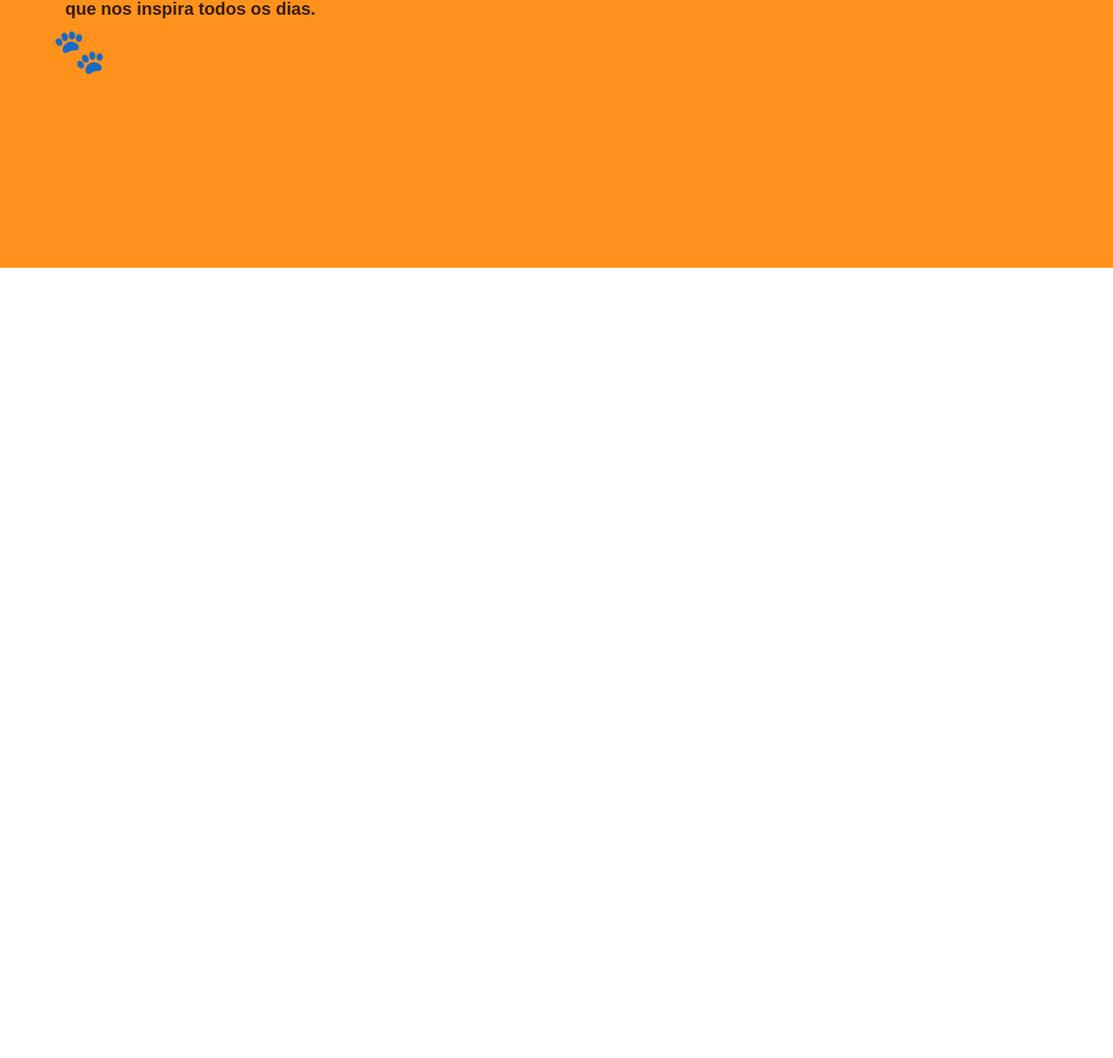
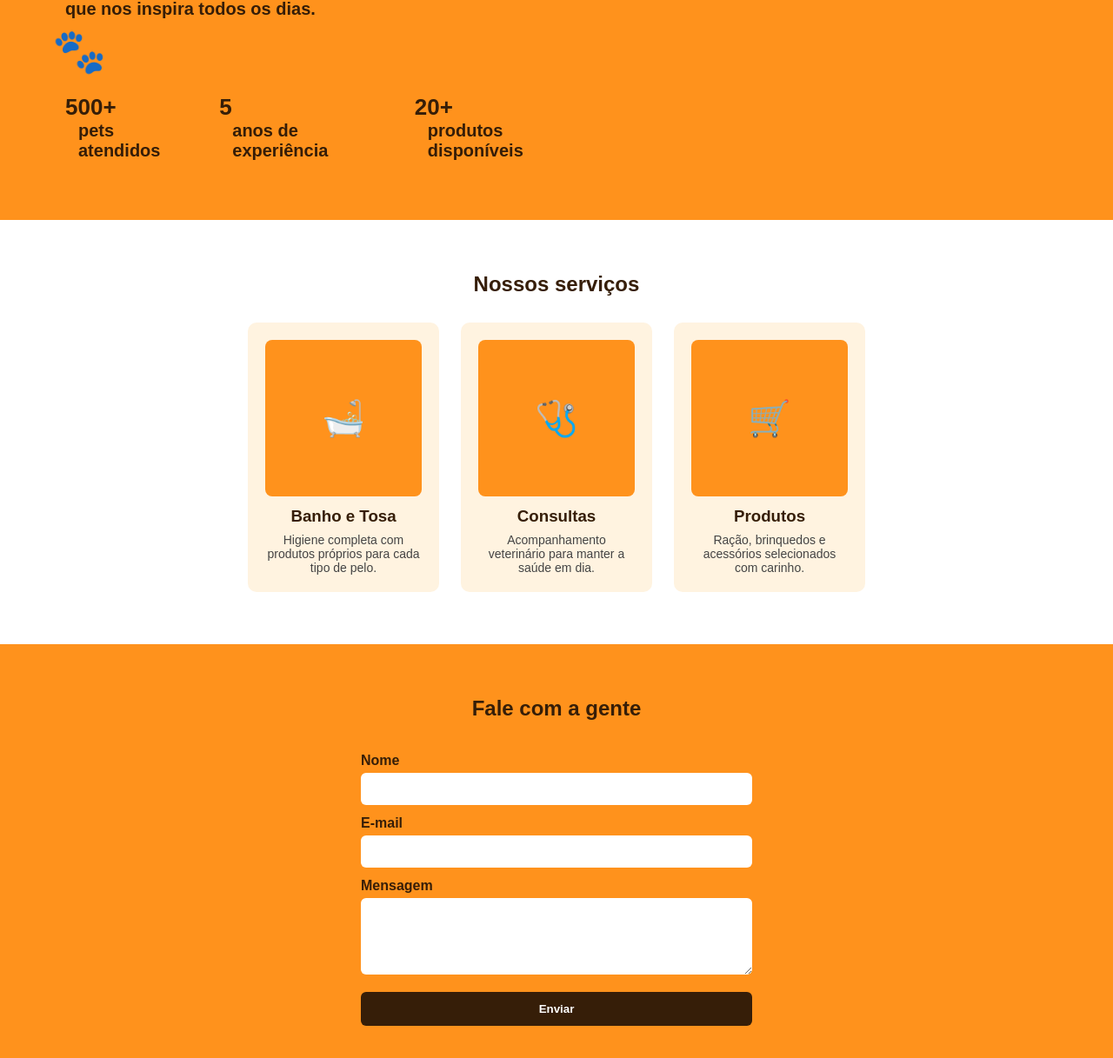
Before and after one commit to BrendontkDev/Focin.ho, a plain HTML site: page index.html in a window 1280 px wide. Shown: the part 1583-2800 px from the top of the page at 87% size. Before the commit the page ends 1891 px from the top, so only its background shows below. Drawn offline with Linux system fonts and the light colour scheme.

Commit message:
FInalização do projeto
Ajustado HTML, CSS e adicionado a ligação do Javascript

```diff
--- a/index.html
+++ b/index.html
@@ -12,10 +12,9 @@
         <span>Focin.ho🐾</span>
       </div>
       <nav>
-        <a href="#missao" class="header" id="missao"> Missão</a>
-        <a href="#adotar" class="header" id="adotar"> Adotar</a>
-        <a href="#ajude" class="header" id="ajude"> Ajude</a>
-        <a href="#denuncie" class="header" id="denuncie">Denuncie</a>
+        <a href="#missao" class="header"> Missão</a>
+        <a href="#servicos" class="header"> Serviços</a>
+        <a href="#contato" class="header"> Contato</a>
       </nav>
       <div class="social">
         <div class="icons">
@@ -28,6 +27,8 @@
     <main>
       <div id="divImg">
         <img src="img/Focin.ho.png" alt="Todo cachorro merece um lar feliz" />
+        <img id="petDestaque" src="img/dog-Photoroom.png" alt="Cachorro feliz" />
+
       </div>
       <section id="missao">
         <div id="mainMissao">
@@ -58,18 +59,65 @@
               dias.
             </p>
             <span>🐾</span>
+            <div id="indicadores">
+              <div class="indicador">
+                <strong>500+</strong>
+                <p>pets atendidos</p>
+              </div>
+              <div class="indicador">
+                <strong>5</strong>
+                <p>anos de experiência</p>
+              </div>
+              <div class="indicador">
+                <strong>20+</strong>
+                <p>produtos disponíveis</p>
+              </div>
+            </div>
           </div>
           <div id="section2">
             <img src="img/Cachorro triste.png" alt="" />
           </div>
         </div>
       </section>
-      <section id="adotar">
-        <div id="animais">
 
+      <section id="servicos">
+        <h1>Nossos serviços</h1>
+        <div id="cardsServicos">
+          <div class="card">
+            <div class="cardImg"><span>🛁</span></div>
+            <h3>Banho e Tosa</h3>
+            <p>Higiene completa com produtos próprios para cada tipo de pelo.</p>
+          </div>
+          <div class="card">
+            <div class="cardImg"><span>🩺</span></div>
+            <h3>Consultas</h3>
+            <p>Acompanhamento veterinário para manter a saúde em dia.</p>
+          </div>
+          <div class="card">
+            <div class="cardImg"><span>🛒</span></div>
+            <h3>Produtos</h3>
+            <p>Ração, brinquedos e acessórios selecionados com carinho.</p>
+          </div>
         </div>
+      </section>
 
+      <section id="contato">
+        <h1>Fale com a gente</h1>
+        <form id="formContato">
+          <label for="nome">Nome</label>
+          <input type="text" id="nome" name="nome" required />
+
+          <label for="email">E-mail</label>
+          <input type="email" id="email" name="email" required />
+
+          <label for="mensagem">Mensagem</label>
+          <textarea id="mensagem" name="mensagem" rows="4" required></textarea>
+
+          <button type="submit">Enviar</button>
+          <p id="msgForm"></p>
+        </form>
       </section>
     </main>
+    <script src="script.js"></script>
   </body>
 </html>
--- /dev/null
+++ b/script.js
@@ -0,0 +1,27 @@
+const form = document.getElementById("formContato");
+const msg = document.getElementById("msgForm");
+
+form.addEventListener("submit", function (e) {
+  e.preventDefault();
+
+  const nome = document.getElementById("nome").value.trim();
+  const email = document.getElementById("email").value.trim();
+  const mensagem = document.getElementById("mensagem").value.trim();
+  const emailRegex = /^[^\s@]+@[^\s@]+\.[^\s@]+$/;
+
+  if (nome === "" || email === "" || mensagem === "") {
+    msg.style.color = "red";
+    msg.textContent = "Preencha todos os campos antes de enviar.";
+    return;
+  }
+
+  if (!emailRegex.test(email)) {
+    msg.style.color = "red";
+    msg.textContent = "Digite um e-mail válido.";
+    return;
+  }
+
+  msg.style.color = "#361E08";
+  msg.textContent = "Mensagem enviada! Em breve entraremos em contato.";
+  form.reset();
+});
--- a/style.css
+++ b/style.css
@@ -48,10 +48,32 @@
     justify-content: center;
     font-size: 18px;
   }
-  #divImg img {
+  #divImg {
+    position: relative;
+  }
+  #divImg img:first-child {
     width: 100%;
     height: auto;
     display: block;
+  }
+  #petDestaque {
+    position: absolute;
+    right: 60px;
+    bottom: -30px;
+    width: 220px;
+  }
+
+  .botaoCta {
+    background: #361E08;
+    color: white;
+    text-decoration: none;
+    padding: 12px 22px;
+    border-radius: 6px;
+    font-weight: bold;
+    display: inline-block;
+  }
+  .botaoCta:hover {
+    background: #ff7e05;
   }
   #mainMissao {
     background-color: #FF921C;
@@ -82,15 +104,119 @@
     padding-left: 5px;
   }
 
-  #animais {
-    background-color: #FF921C;
-    padding: 60px;
-    padding-top: 100px;
+  #indicadores {
     display: flex;
-    margin: 0px;
-    flex-direction:row;
+    gap: 30px;
+    padding-left: 15px;
+    margin-top: 20px;
+  }
+  .indicador strong {
+    display: block;
+    font-size: 26px;
+    color: #361E08;
+  }
+  .indicador p {
+    font-size: 14px;
+    padding-left: 0px;
+    font-weight: normal;
+    color: #361E08;
   }
 
- /* @media header {
-    padding: 0px;
-  }*/
+  #servicos {
+    padding: 60px;
+    text-align: center;
+  }
+  #servicos h1 {
+    margin-bottom: 30px;
+    color: #361E08;
+  }
+  #cardsServicos {
+    display: flex;
+    justify-content: center;
+    gap: 25px;
+    flex-wrap: wrap;
+  }
+  .card {
+    background: #FFF3E0;
+    border-radius: 10px;
+    padding: 20px;
+    width: 220px;
+  }
+  .cardImg {
+    background: #FF921C;
+    aspect-ratio: 1 / 1;
+    width: 100%;
+    border-radius: 8px;
+    display: flex;
+    align-items: center;
+    justify-content: center;
+    font-size: 40px;
+    margin-bottom: 12px;
+  }
+  .card h3 {
+    color: #361E08;
+    margin-bottom: 8px;
+  }
+  .card p {
+    font-size: 14px;
+    color: #444;
+  }
+
+  #contato {
+    background: #FF921C;
+    padding: 60px;
+  }
+  #contato h1 {
+    text-align: center;
+    margin-bottom: 25px;
+    color: #361E08;
+  }
+  #formContato {
+    max-width: 450px;
+    margin: 0 auto;
+    display: flex;
+    flex-direction: column;
+  }
+  #formContato label {
+    color: #361E08;
+    font-weight: bold;
+    margin-top: 12px;
+  }
+  #formContato input,
+  #formContato textarea {
+    padding: 10px;
+    border-radius: 6px;
+    border: none;
+    margin-top: 5px;
+    font-size: 15px;
+  }
+  #formContato button {
+    margin-top: 20px;
+    background: #361E08;
+    color: white;
+    border: none;
+    padding: 12px;
+    border-radius: 6px;
+    font-weight: bold;
+    cursor: pointer;
+  }
+  #formContato button:hover {
+    background: #ff7e05;
+  }
+  #msgForm {
+    margin-top: 10px;
+    font-weight: bold;
+    color: #361E08;
+  }
+
+  @media (max-width: 700px) {
+    nav {
+      gap: 15px;
+    }
+    #mainMissao {
+      flex-direction: column;
+    }
+    #petDestaque {
+      display: none;
+    }
+  }
```
Also changed, not shown: 1 other file.
